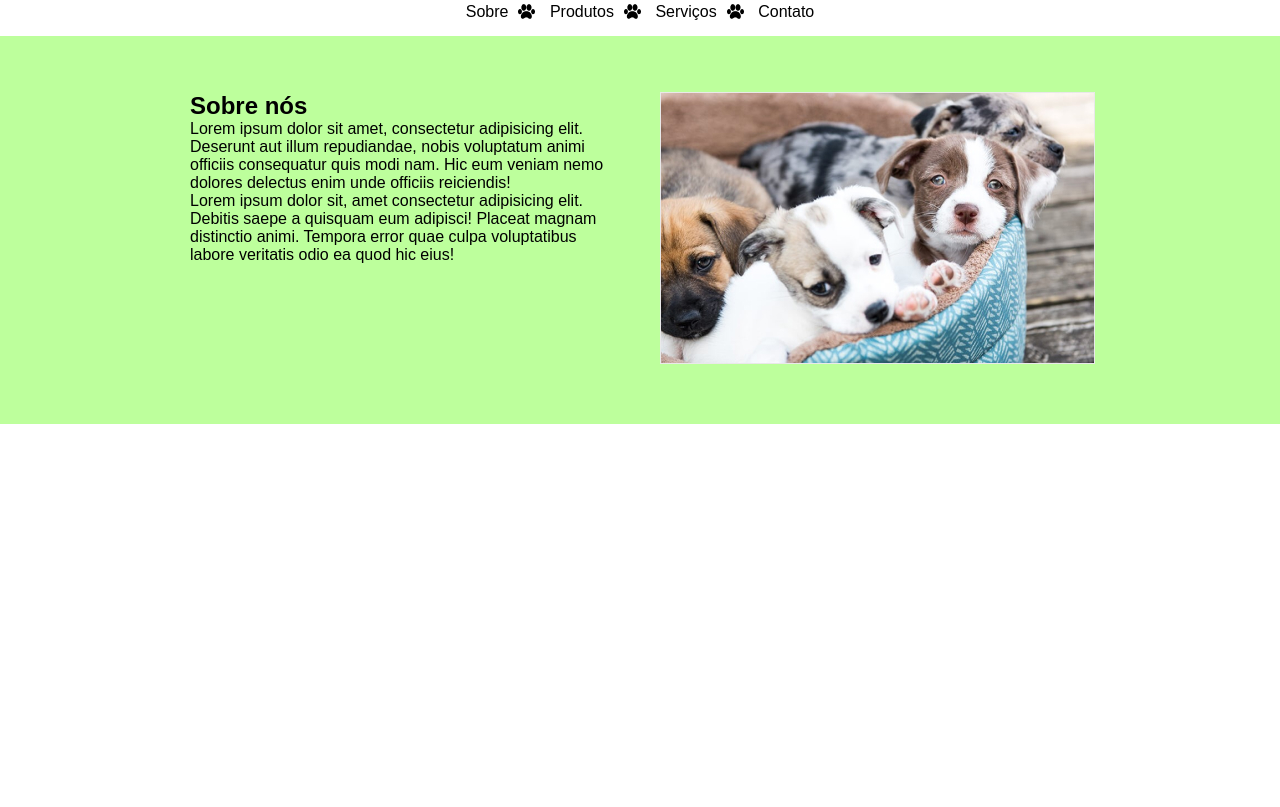
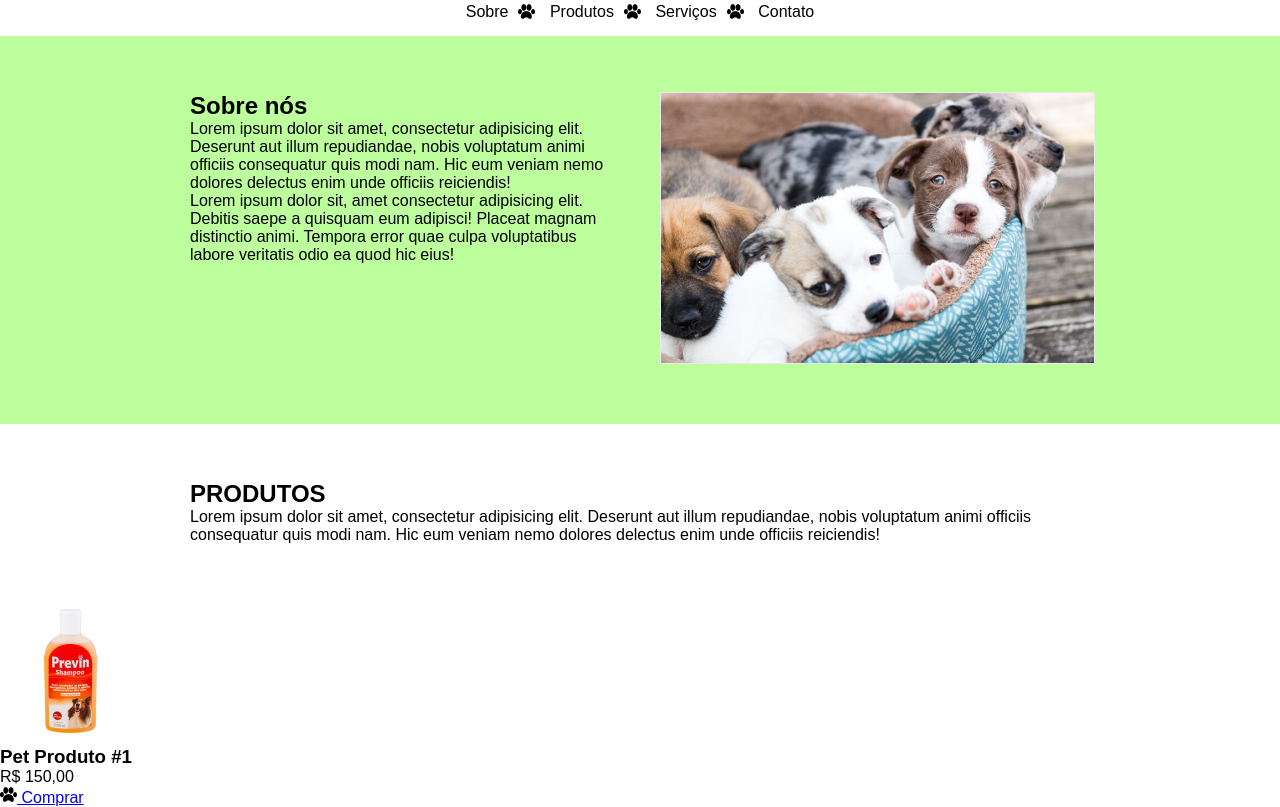
Before and after one commit to DarakTal/DarakTal, a plain HTML site: page Projeto_PetShopETEC-main/Projeto PetShop - Prototipo e Código/index.html in a window 1280 px wide. Shown: the part 116-923 px from the top of the page. Before the commit the page ends 800 px from the top, so only its background shows below. Drawn offline with Linux system fonts and the light colour scheme.

Commit message:
Add files via upload
Att 1

```diff
--- a/Projeto_PetShopETEC-main/Projeto PetShop - Prototipo e Código/index.html
+++ b/Projeto_PetShopETEC-main/Projeto PetShop - Prototipo e Código/index.html
@@ -4,12 +4,12 @@
     <meta charset="UTF-8">
     <meta name="viewport" content="width=device-width, initial-scale=1.0">
     <title>Mary & Gabi Petshop</title>
-    <link rel="stylesheet" href="/css/petshop.css">
+    <link rel="stylesheet" href="css/petshop.css">
 </head>
 <body>
     <header>
         <h1 title="Mary & Gabi Petshop">
-            <img src="/img/logo-mari-e-gabi-petshop.svg" alt="Logo petshop">
+            <img src="img/logo-mari-e-gabi-petshop.svg" alt="Logo petshop">
         </h1>
     </header>
     <nav>
@@ -32,6 +32,26 @@
                 </div>
             </div>
         </section>
+        <!-- Fechamento sobre nos-->
+        <section>
+            <div class="container">
+                <h2 class="texto-centralizado">PRODUTOS</h2>
+                <p class="texto-centralizado">Lorem ipsum dolor sit amet, consectetur adipisicing elit. Deserunt aut illum repudiandae, nobis voluptatum animi officiis consequatur quis modi nam. Hic eum veniam nemo dolores delectus enim unde officiis reiciendis!</p>
+            </div>
+            <div class="flex-container">
+                <article class="Produtos">
+                    <figure>
+                        <img src="img/produto-1.jpg" alt="Produto Pet - Produto 1">
+                    </figure>
+                    <h3>Pet Produto #1</h3>
+                    <p>R$ 150,00</p>
+                    <a href="#" class="btn-pata">
+                        <img src="img/patinha-preta.png" alt="Patinha preta"> Comprar
+                    </a>
+                </article>
+            </div>
+        </section>
     </main>
+
 </body>
 </html>
```
